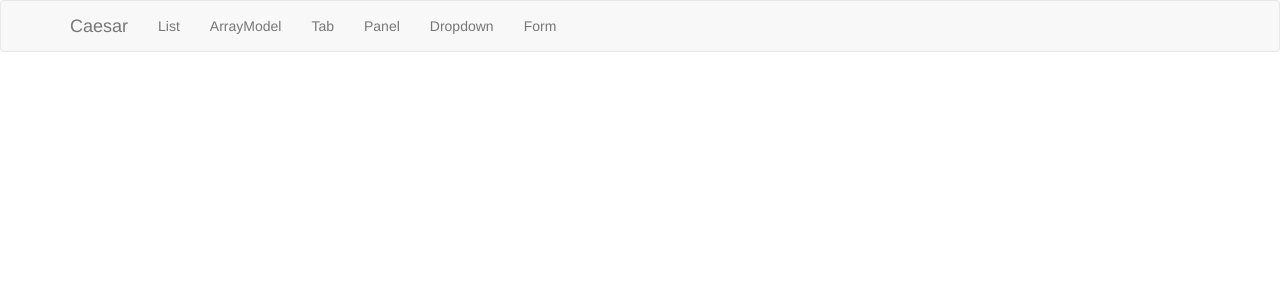
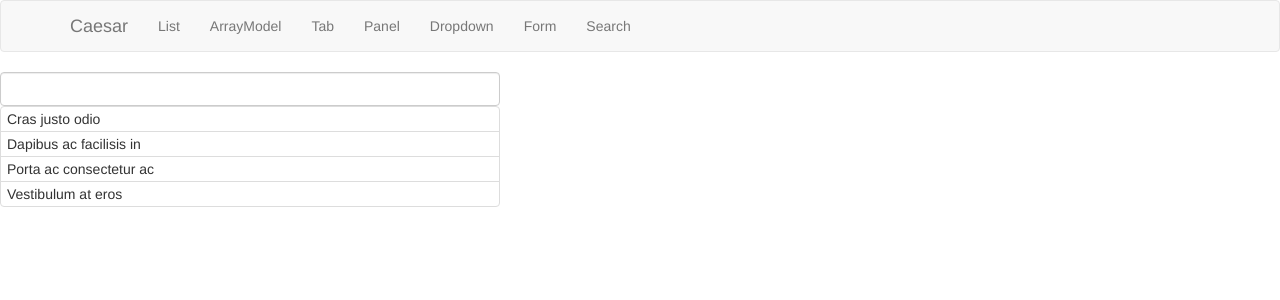
Before and after one commit to smalnote/caesar, an Angular app: page /search in a window 1280 px wide. Before the commit this address led to /. Shown: the top 300 px of the page. Built offline with nearby package versions, Linux system fonts and the light colour scheme.

Commit message:
search box css ok

```diff
--- a/src/app/app.component.html
+++ b/src/app/app.component.html
@@ -23,6 +23,9 @@
         <li [class.active]="activeTab == 'form'" myHighlight (click)="activeTab = 'form'">
           <a routerLink="/form">Form<span class="sr-only">(current)</span></a>
         </li>
+        <li [class.active]="activeTab == 'search'" myHighlight (click)="activeTab = 'search'">
+          <a routerLink="/search">Search<span class="sr-only">(current)</span></a>
+        </li>
       </ul>
     </div>
   </div>
--- /dev/null
+++ b/src/app/search/search.component.css
@@ -0,0 +1,23 @@
+form {
+  position: relative;
+}
+
+.list-group {
+  position: absolute;
+  z-index: 1;
+}
+
+.list-group-item {
+  cursor: pointer;
+  padding: 2px 6px;
+  background: rgba(255, 255, 255, 0.60);
+}
+
+.list-group-item:hover {
+  background: rgba(255, 235, 205, 0.60);
+}
+
+.search-box,
+.list-group {
+  width: 500px;
+}
--- /dev/null
+++ b/src/app/search/search.component.html
@@ -0,0 +1,9 @@
+<form autocomplete="off">
+  <input class="form-control search-box" name="search-box" type="text">
+  <ul class="list-group">
+    <li class="list-group-item">Cras justo odio</li>
+    <li class="list-group-item">Dapibus ac facilisis in</li>
+    <li class="list-group-item">Porta ac consectetur ac</li>
+    <li class="list-group-item">Vestibulum at eros</li>
+  </ul>
+</form>
--- /dev/null
+++ b/src/app/search/search.component.ts
@@ -0,0 +1,15 @@
+import { Component, OnInit } from '@angular/core';
+
+@Component({
+  selector: 'app-search',
+  templateUrl: './search.component.html',
+  styleUrls: ['./search.component.css']
+})
+export class SearchComponent implements OnInit {
+
+  constructor() { }
+
+  ngOnInit() {
+  }
+
+}
```
Also changed, not shown: src/app/app.module.ts (+7 -1 lines), 1 other file (tests, documents, lock files or other folders).
